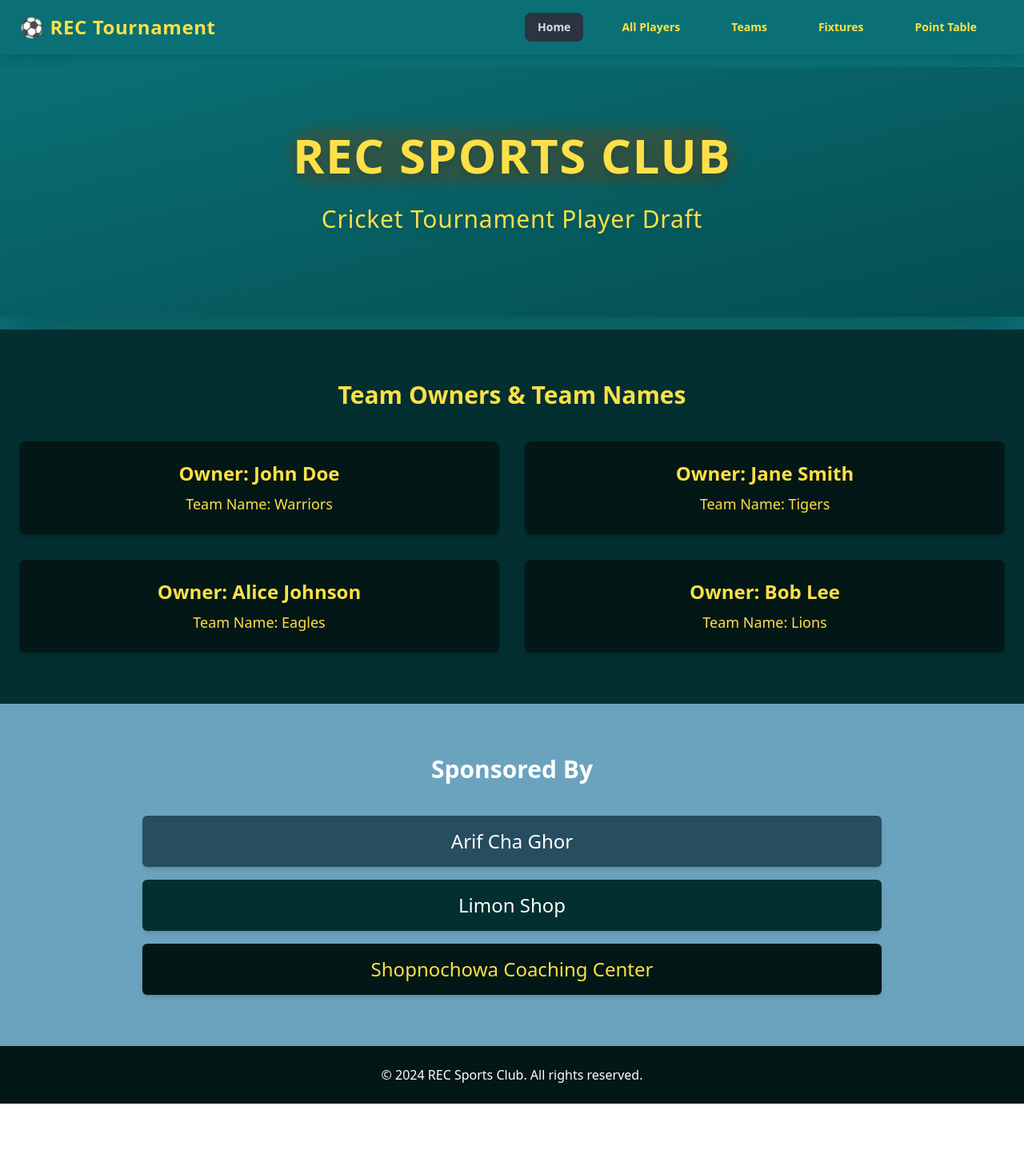
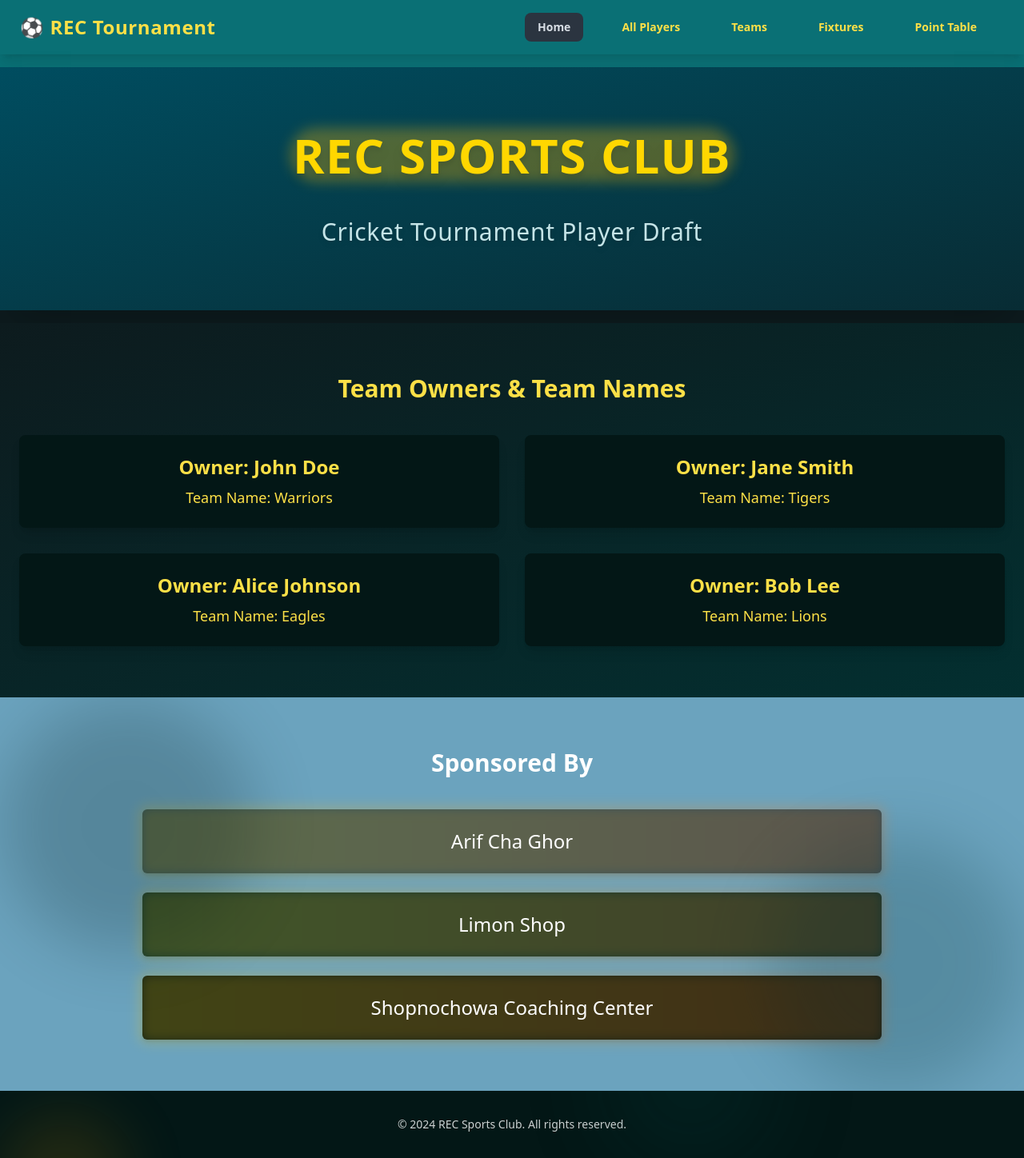
Before and after one commit to HabibullahAkhand/Tournament-player-Draft, a React (Vite) app: page / in a window 1280 px wide. Shown: the whole page at 80% size. Before the commit the page ends 1380 px from the top, so only its background shows below. Built offline with nearby package versions, Linux system fonts and the light colour scheme.

Commit message:
home page design

```diff
--- a/src/pages/Home/Home.jsx
+++ b/src/pages/Home/Home.jsx
@@ -1,70 +1,88 @@
+import React from 'react';
+
 const Home = () => {
     return (
-        <div className=" min-h-screen ">
+        <div className="min-h-screen bg-[#0D1B1E]">
             {/* Banner Section */}
-            <section className="banner bg-gradient-to-br from-[#0A7075] to-[#044E50] text-[#FDE047] py-20 text-center shadow-2xl">
+            <section className="banner bg-gradient-to-br from-[#004d60] to-[#082c34] text-center py-20 shadow-2xl">
                 <div className="container mx-auto px-6">
                     <div className="relative inline-block mb-8">
-                        <span className="absolute -inset-1 bg-yellow-900 rounded-full blur opacity-30 animate-pulse"></span>
-                        <h1 className="relative text-5xl sm:text-6xl font-extrabold uppercase tracking-wide drop-shadow-lg">
+                        <span className="absolute -inset-1 bg-yellow-500 rounded-full blur opacity-30 animate-pulse"></span>
+                        <h1 className="relative text-5xl sm:text-6xl font-extrabold uppercase tracking-wide text-[#FFD700] drop-shadow-lg">
                             REC Sports Club
                         </h1>
                     </div>
-                    <p className="text-2xl sm:text-3xl font-light tracking-wide mb-6 max-w-2xl mx-auto drop-shadow-md">
+                    <p className="text-2xl sm:text-3xl font-light tracking-wide max-w-2xl mx-auto mt-4 text-[#c5e4e7] drop-shadow-md">
                         Cricket Tournament Player Draft
                     </p>
                 </div>
             </section>
 
-
             {/* Team Owners Section */}
-            <section className="py-16 mt-4" style={{ backgroundColor: '#032F30' }}>
-                <div className="container mx-auto px-6 ">
-                    <h2 className="text-3xl font-bold text-center mb-10 text-[#FDE047]">Team Owners & Team Names</h2>
+            <section className="py-16 mt-4 bg-gradient-to-tl from-[#032F30] to-[#0D1B1E]">
+                <div className="container mx-auto px-6">
+                    <h2 className="text-3xl font-bold text-center mb-10 text-[#FDE047] animate-slideInDown">
+                        Team Owners & Team Names
+                    </h2>
                     <div className="grid grid-cols-1 md:grid-cols-2 lg:grid-cols-2 gap-8">
-                        <div className="bg-[#031716] p-6 rounded-lg shadow-md text-center text-[#FDE047]">
-                            <h3 className="text-2xl font-semibold mb-2">Owner: John Doe</h3>
-                            <p className="text-lg">Team Name: Warriors</p>
-                        </div>
-                        <div className="bg-[#031716] p-6 rounded-lg shadow-md text-center text-[#FDE047]">
-                            <h3 className="text-2xl font-semibold mb-2">Owner: Jane Smith</h3>
-                            <p className="text-lg">Team Name: Tigers</p>
-                        </div>
-                        <div className="bg-[#031716] p-6 rounded-lg shadow-md text-center text-[#FDE047]">
-                            <h3 className="text-2xl font-semibold mb-2">Owner: Alice Johnson</h3>
-                            <p className="text-lg">Team Name: Eagles</p>
-                        </div>
-                        <div className="bg-[#031716] p-6 rounded-lg shadow-md text-center text-[#FDE047]">
-                            <h3 className="text-2xl font-semibold mb-2">Owner: Bob Lee</h3>
-                            <p className="text-lg">Team Name: Lions</p>
-                        </div>
+                        {[
+                            { owner: 'John Doe', team: 'Warriors' },
+                            { owner: 'Jane Smith', team: 'Tigers' },
+                            { owner: 'Alice Johnson', team: 'Eagles' },
+                            { owner: 'Bob Lee', team: 'Lions' }
+                        ].map((item, index) => (
+                            <div
+                                key={index}
+                                className="bg-[#031716] p-6 rounded-lg shadow-lg text-center text-[#FDE047] transform transition-all duration-300 hover:scale-105 hover:bg-[#044E50] hover:shadow-2xl relative group"
+                            >
+                                <div className="absolute inset-0 rounded-lg bg-gradient-to-b from-transparent to-[#0D1B1E] opacity-0 group-hover:opacity-70 transition-opacity duration-500"></div>
+                                <h3 className="text-2xl font-semibold mb-2 animate-fadeInUp group-hover:translate-y-2 group-hover:opacity-90 transition-all">
+                                    Owner: {item.owner}
+                                </h3>
+                                <p className="text-lg animate-fadeInDown group-hover:translate-y-2 group-hover:opacity-90 transition-all">
+                                    Team Name: {item.team}
+                                </p>
+                            </div>
+                        ))}
                     </div>
                 </div>
             </section>
 
             {/* Advertisement Section */}
-            <section className="py-16" style={{ backgroundColor: '#6BA3BE' }}>
+            <section className="py-16 bg-[#6BA3BE] relative overflow-hidden">
                 <div className="container mx-auto px-6">
-                    <h2 className="text-3xl font-bold text-center mb-10 text-white">Sponsored By</h2>
-                    <div className="flex flex-col space-y-4 items-center">
-                        <div className="bg-[#274D60] text-white p-4 rounded-md shadow-md text-center w-3/4">
-                            <p className="text-2xl">Arif Cha Ghor</p>
-                        </div>
-                        <div className="bg-[#032F30] text-white p-4 rounded-md shadow-md text-center w-3/4">
-                            <p className="text-2xl">Limon Shop</p>
-                        </div>
-                        <div className="bg-[#031716] text-[#FDE047] p-4 rounded-md shadow-md text-center w-3/4">
-                            <p className="text-2xl">Shopnochowa Coaching Center</p>
-                        </div>
+                    <h2 className="text-3xl font-bold text-center mb-10 text-white animate-fadeIn">
+                        Sponsored By
+                    </h2>
+                    <div className="flex flex-col space-y-6 items-center">
+                        {[
+                            { name: 'Arif Cha Ghor', bg: 'bg-[#274D60]' },
+                            { name: 'Limon Shop', bg: 'bg-[#032F30]' },
+                            { name: 'Shopnochowa Coaching Center', bg: 'bg-[#031716]' }
+                        ].map((sponsor, index) => (
+                            <div
+                                key={index}
+                                className={`${sponsor.bg} text-white p-6 rounded-md shadow-md text-center w-3/4 transition-transform duration-300 transform hover:scale-105 hover:shadow-lg relative group`}
+                            >
+                                <span className="absolute -inset-1 bg-gradient-to-r from-[#facc15] to-[#f97316] blur opacity-25 group-hover:opacity-50 rounded-lg"></span>
+                                <p className="relative text-2xl animate-slideInRight">{sponsor.name}</p>
+                            </div>
+                        ))}
                     </div>
                 </div>
+                {/* Decorative Background Elements */}
+                <div className="absolute top-0 left-0 w-80 h-80 bg-[#031716] rounded-full blur-2xl opacity-20"></div>
+                <div className="absolute bottom-0 right-0 w-80 h-80 bg-[#032F30] rounded-full blur-2xl opacity-20"></div>
             </section>
 
             {/* Footer Section */}
-            <footer className="bg-[#031716] text-white py-6">
+            <footer className="bg-[#031716] text-white py-8 relative overflow-hidden">
                 <div className="container mx-auto px-6 text-center">
-                    <p>&copy; 2024 REC Sports Club. All rights reserved.</p>
+                    <p className="text-sm opacity-80 animate-slideInUp">&copy; 2024 REC Sports Club. All rights reserved.</p>
                 </div>
+                {/* Decorative Footer Elements */}
+                <div className="absolute top-1/3 left-0 w-40 h-40 bg-yellow-600 rounded-full blur-2xl opacity-10 animate-pulse"></div>
+                <div className="absolute bottom-0 right-1/4 w-48 h-48 bg-[#045C5C] rounded-full blur-3xl opacity-10 animate-pulse"></div>
             </footer>
         </div>
     );
--- a/tailwind.config.js
+++ b/tailwind.config.js
@@ -5,8 +5,28 @@ export default {
     "./src/**/*.{js,ts,jsx,tsx}",
   ],
   theme: {
-    extend: {},
-  },
+        extend: {
+            animation: {
+                fadeIn: 'fadeIn 1s ease-out',
+                slideInUp: 'slideInUp 0.8s ease-out',
+                slideInRight: 'slideInRight 0.8s ease-out',
+            },
+            keyframes: {
+                fadeIn: {
+                    '0%': { opacity: 0 },
+                    '100%': { opacity: 1 },
+                },
+                slideInUp: {
+                    '0%': { opacity: 0, transform: 'translateY(20px)' },
+                    '100%': { opacity: 1, transform: 'translateY(0)' },
+                },
+                slideInRight: {
+                    '0%': { opacity: 0, transform: 'translateX(-20px)' },
+                    '100%': { opacity: 1, transform: 'translateX(0)' },
+                },
+            },
+        },
+      },
   plugins: [
     require('daisyui'),
   ],
```
